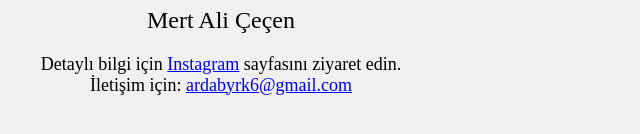
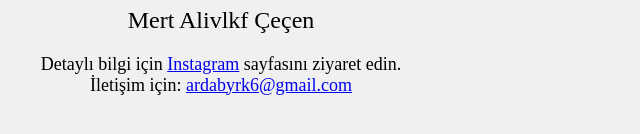
Before and after one commit to Ardabaylam/index.html, a plain HTML site: page index.html in a window 1280 px wide. Shown: the part 460-594 px from the top of the page, 419-1059 px from the left. Drawn offline with Linux system fonts and the light colour scheme.

Commit message:
Update index.html

```diff
--- a/index.html
+++ b/index.html
@@ -55,7 +55,7 @@
             Tarayıcınız video etiketini desteklemiyor.
         </video>
         <div class="heart">❤️</div>
-        <div class="title">Mert Ali Çeçen</div>
+        <div class="title">Mert Alivlkf Çeçen</div>
     </div>
 
     <div class="info">
```
